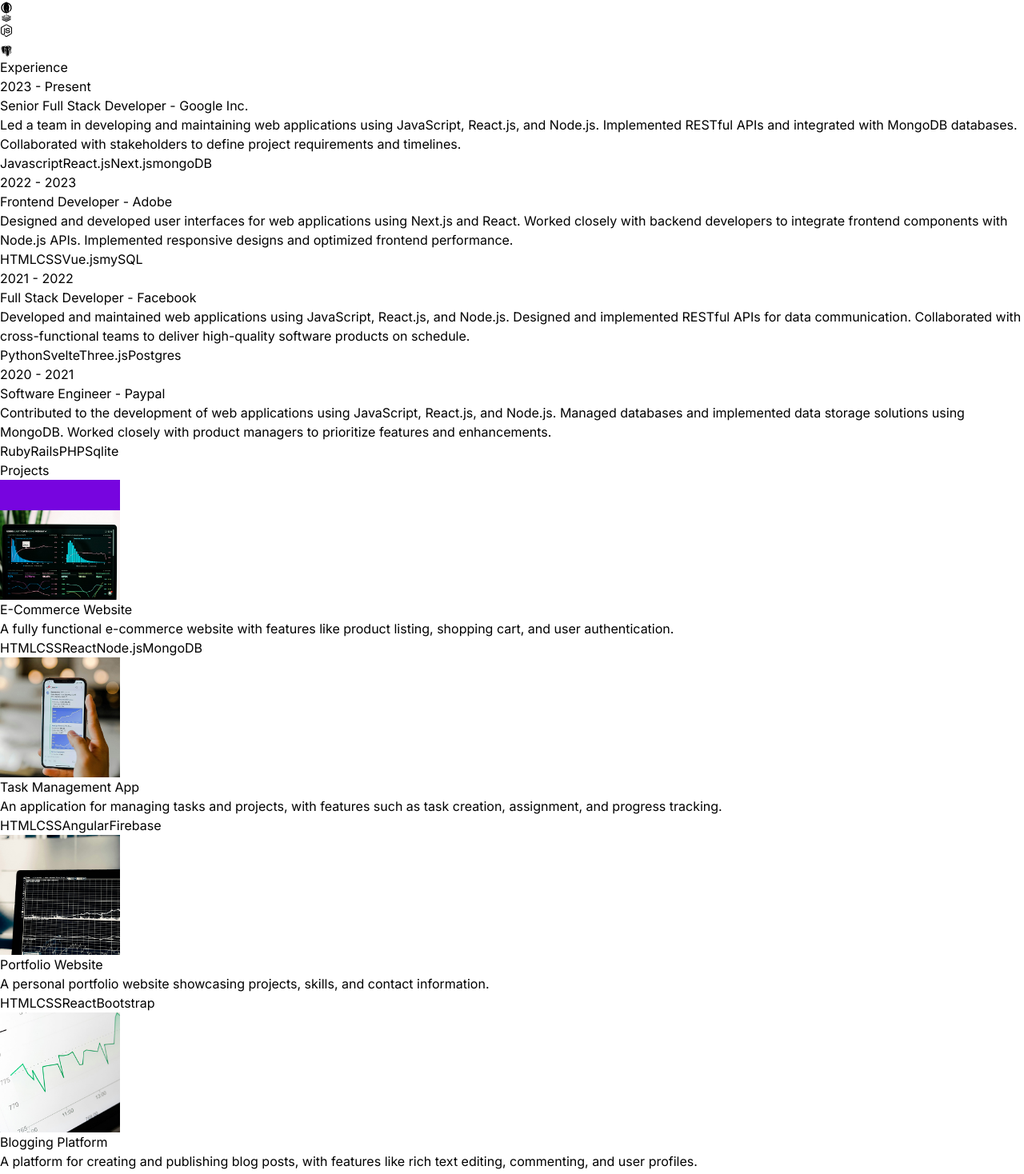
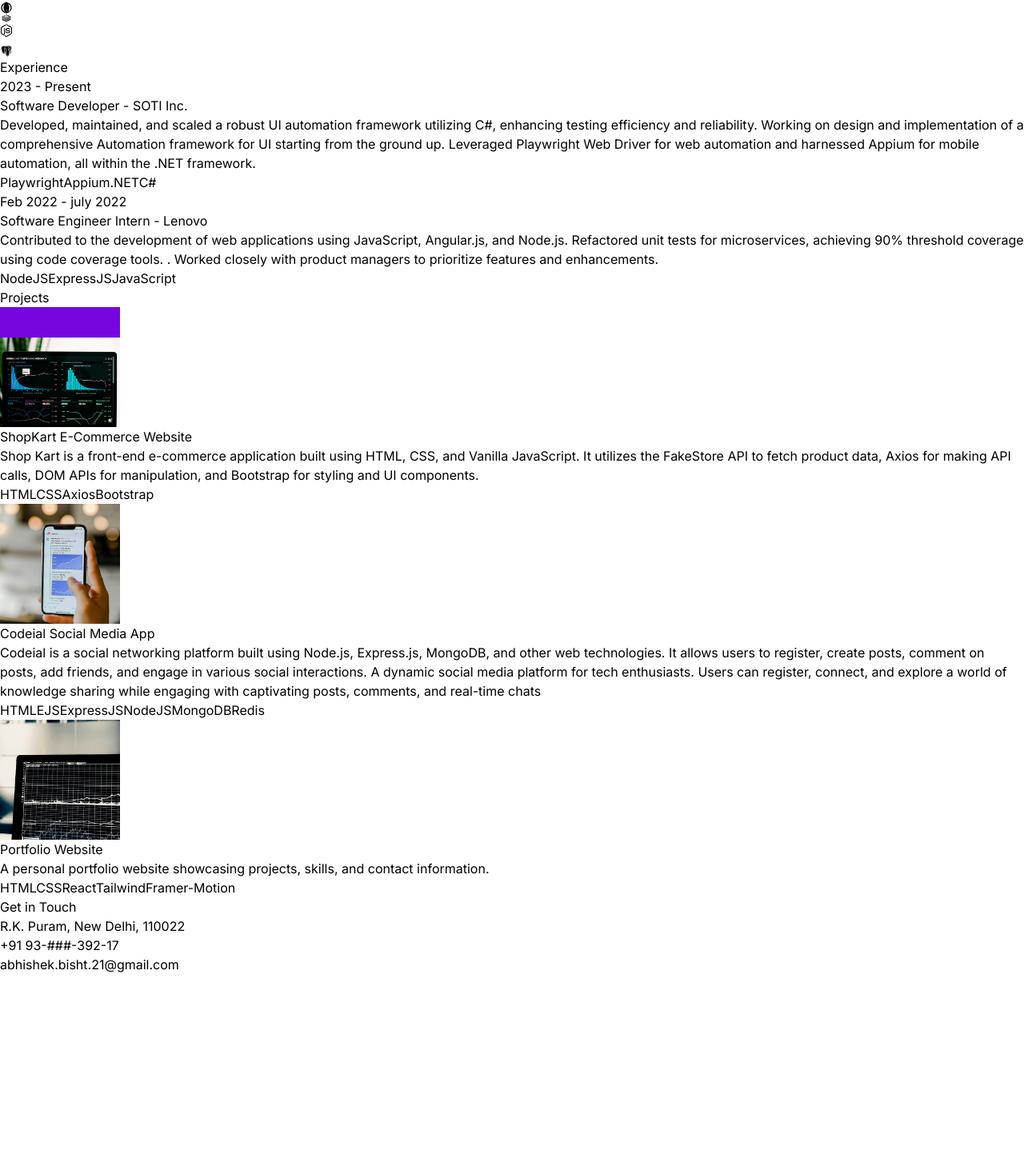
Before and after one commit to abhishek-bisht-21/Abhishek-Bisht-21-Portfolio, a React (Vite) app: page / in a window 1280 px wide. Shown: the part 1300-2768 px from the top of the page at 80% size. After the commit the page ends 2518 px from the top, so only its background shows below. Built offline with nearby package versions, Linux system fonts and the light colour scheme.

Commit message:
Made some final changes

```diff
--- a/src/App.jsx
+++ b/src/App.jsx
@@ -4,6 +4,7 @@ import About from "./components/About";
 import Technology from "./components/Technology"
 import Experience from "./components/Experience";
 import Projects from "./components/Projects";
+import Contact from "./components/Contact";
 const App = () => {
   return (
     <div className="overflow-x-hidden text-neutral-300 antialiased selection:bg-cyan-300 selection:text-cyan-900">
@@ -18,6 +19,7 @@ const App = () => {
         <Technology />
         <Experience />
         <Projects/>
+        <Contact />
       </div>
     </div>
   )
--- /dev/null
+++ b/src/components/Contact.jsx
@@ -0,0 +1,40 @@
+import { CONTACT } from "../constants";
+import { motion } from "framer-motion";
+
+const Contact = () => {
+  return (
+    <div className="border-b border-neutral-900 pb-20">
+      <motion.h2
+        whileInView={{ opacity: 1, y: 0 }}
+        initial={{ opacity: 0, y: -100 }}
+        transition={{ duration: 0.5 }}
+        className="my-10 text-center text-4xl"
+      >
+        Get in Touch
+      </motion.h2>
+      <div className="text-center tracking-tighter">
+        <motion.p
+          whileInView={{ opacity: 1, x: 0 }}
+          initial={{ opacity: 0, x: -100 }}
+          transition={{ duration: 1 }}
+          className="my-4"
+        >
+          {CONTACT.address}
+        </motion.p>
+        <motion.p
+          whileInView={{ opacity: 1, x: 0 }}
+          initial={{ opacity: 0, x: 100 }}
+          transition={{ duration: 1 }}
+          className="my-4"
+        >
+          {CONTACT.phoneNo}
+        </motion.p>
+        <a href="#" className="border-b">
+          {CONTACT.email}
+        </a>
+      </div>
+    </div>
+  );
+};
+
+export default Contact;
--- a/src/constants/index.js
+++ b/src/constants/index.js
@@ -3,74 +3,57 @@ import project2 from "../assets/projects/project-2.jpg";
 import project3 from "../assets/projects/project-3.jpg";
 import project4 from "../assets/projects/project-4.jpg";
 
-export const HERO_CONTENT = `I am a passionate full stack developer with a knack for crafting robust and scalable web applications. With 5 years of hands-on experience, I have honed my skills in front-end technologies like React and Next.js, as well as back-end technologies like Node.js, MySQL, PostgreSQL, and MongoDB. My goal is to leverage my expertise to create innovative solutions that drive business growth and deliver exceptional user experiences.`;
+export const HERO_CONTENT = `I am a passionate full stack developer with a knack for crafting robust and scalable web applications. With 3 years of hands-on experience, I have honed my skills in front-end technologies like React and Next.js, as well as back-end technologies like Node.js, MySQL, PostgreSQL, and MongoDB. My goal is to leverage my expertise to create innovative solutions that drive business growth and deliver exceptional user experiences.`;
 
-export const ABOUT_TEXT = `I am a dedicated and versatile full stack developer with a passion for creating efficient and user-friendly web applications. With 5 years of professional experience, I have worked with a variety of technologies, including React, Next.js, Node.js, MySQL, PostgreSQL, and MongoDB. My journey in web development began with a deep curiosity for how things work, and it has evolved into a career where I continuously strive to learn and adapt to new challenges. I thrive in collaborative environments and enjoy solving complex problems to deliver high-quality solutions. Outside of coding, I enjoy staying active, exploring new technologies, and contributing to open-source projects.`;
+export const ABOUT_TEXT = `I am a dedicated and versatile full stack developer with a passion for creating efficient and user-friendly web applications. With 3 years of professional experience, I have worked with a variety of technologies, including React, Next.js, Node.js, MySQL, PostgreSQL, and MongoDB. My journey in web development began with a deep curiosity for how things work, and it has evolved into a career where I continuously strive to learn and adapt to new challenges. I thrive in collaborative environments and enjoy solving complex problems to deliver high-quality solutions. Outside of coding, I enjoy staying active, exploring new technologies, and contributing to open-source projects.`;
 
 export const EXPERIENCES = [
   {
     year: "2023 - Present",
-    role: "Senior Full Stack Developer",
-    company: "Google Inc.",
-    description: `Led a team in developing and maintaining web applications using JavaScript, React.js, and Node.js. Implemented RESTful APIs and integrated with MongoDB databases. Collaborated with stakeholders to define project requirements and timelines.`,
-    technologies: ["Javascript", "React.js", "Next.js", "mongoDB"],
+    role: "Software Developer",
+    company: "SOTI Inc.",
+    description: `Developed, maintained, and scaled a robust UI automation framework utilizing C#, enhancing testing efficiency and
+reliability.
+Working on design and implementation of a comprehensive Automation framework for UI starting from the ground up.
+Leveraged Playwright Web Driver for web automation and harnessed Appium for mobile automation, all within the .NET
+framework. `,
+    technologies: ["Playwright", "Appium", ".NET", "C#"],
   },
+
   {
-    year: "2022 - 2023",
-    role: "Frontend Developer",
-    company: "Adobe",
-    description: `Designed and developed user interfaces for web applications using Next.js and React. Worked closely with backend developers to integrate frontend components with Node.js APIs. Implemented responsive designs and optimized frontend performance.`,
-    technologies: ["HTML", "CSS", "Vue.js", "mySQL"],
-  },
-  {
-    year: "2021 - 2022",
-    role: "Full Stack Developer",
-    company: "Facebook",
-    description: `Developed and maintained web applications using JavaScript, React.js, and Node.js. Designed and implemented RESTful APIs for data communication. Collaborated with cross-functional teams to deliver high-quality software products on schedule.`,
-    technologies: ["Python", "Svelte", "Three.js", "Postgres"],
-  },
-  {
-    year: "2020 - 2021",
-    role: "Software Engineer",
-    company: "Paypal",
-    description: `Contributed to the development of web applications using JavaScript, React.js, and Node.js. Managed databases and implemented data storage solutions using MongoDB. Worked closely with product managers to prioritize features and enhancements.`,
-    technologies: ["Ruby", "Rails", "PHP", "Sqlite"],
+    year: "Feb 2022 - july 2022",
+    role: "Software Engineer Intern",
+    company: "Lenovo",
+    description: `Contributed to the development of web applications using JavaScript, Angular.js, and Node.js. Refactored unit tests for microservices, achieving 90% threshold coverage using code coverage tools. . Worked closely with product managers to prioritize features and enhancements.`,
+    technologies: ["NodeJS", "ExpressJS", "JavaScript"],
   },
 ];
 
 export const PROJECTS = [
   {
-    title: "E-Commerce Website",
+    title: "ShopKart E-Commerce Website",
     image: project1,
     description:
-      "A fully functional e-commerce website with features like product listing, shopping cart, and user authentication.",
-    technologies: ["HTML", "CSS", "React", "Node.js", "MongoDB"],
+      "Shop Kart is a front-end e-commerce application built using HTML, CSS, and Vanilla JavaScript. It utilizes the FakeStore API to fetch product data, Axios for making API calls, DOM APIs for manipulation, and Bootstrap for styling and UI components.",
+    technologies: ["HTML", "CSS", "Axios", "Bootstrap"],
   },
   {
-    title: "Task Management App",
+    title: "Codeial Social Media App",
     image: project2,
-    description:
-      "An application for managing tasks and projects, with features such as task creation, assignment, and progress tracking.",
-    technologies: ["HTML", "CSS", "Angular", "Firebase"],
+    description:"Codeial is a social networking platform built using Node.js, Express.js, MongoDB, and other web technologies. It allows users to register, create posts, comment on posts, add friends, and engage in various social interactions. A dynamic social media platform for tech enthusiasts. Users can register, connect, and explore a world of knowledge sharing while engaging with captivating posts, comments, and real-time chats",
+    technologies: ["HTML", "EJS", "ExpressJS","NodeJS","MongoDB", "Redis"],
   },
   {
     title: "Portfolio Website",
     image: project3,
     description:
       "A personal portfolio website showcasing projects, skills, and contact information.",
-    technologies: ["HTML", "CSS", "React", "Bootstrap"],
-  },
-  {
-    title: "Blogging Platform",
-    image: project4,
-    description:
-      "A platform for creating and publishing blog posts, with features like rich text editing, commenting, and user profiles.",
-    technologies: ["HTML", "CSS", "Vue.js", "Express", "mySQL"],
-  },
+    technologies: ["HTML", "CSS", "React", "Tailwind", "Framer-Motion"],
+  }
 ];
 
 export const CONTACT = {
-  address: "767 Fifth Avenue, New York, NY 10153 ",
-  phoneNo: "+12 4555 666 00 ",
-  email: "me@example.com",
+  address: "R.K. Puram, New Delhi, 110022 ",
+  phoneNo: "+91 93-###-392-17",
+  email: "abhishek.bisht.21@gmail.com",
 };
```
